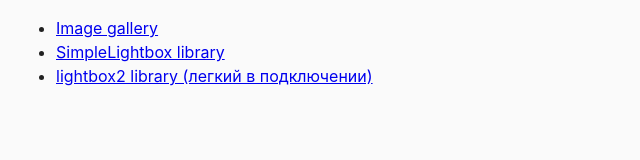
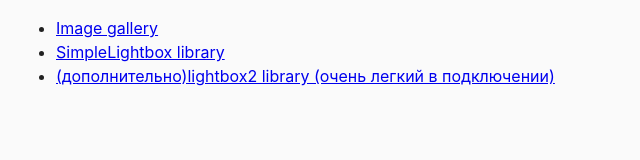
Before and after one commit to AlexandrSukovach/goit-js-hw-07, a plain HTML site: page index.html in a window 1280 px wide. Shown: the whole page, without its empty margins (0-640 px from the left). Drawn offline with Linux system fonts and the light colour scheme.

Commit message:
дополнение названия task-03

```diff
--- a/index.html
+++ b/index.html
@@ -11,7 +11,7 @@
     <ul>
       <li><a href="01-gallery.html">Image gallery</a></li>
       <li><a href="02-lightbox.html">SimpleLightbox library</a></li>
-      <li><a href="03-lightbox-2.html">lightbox2 library (легкий в подключении)</a></li>
+      <li><a href="03-lightbox-2.html">(дополнительно)lightbox2 library (очень легкий в подключении)</a></li>
     </ul>
   </body>
 </html>
```
